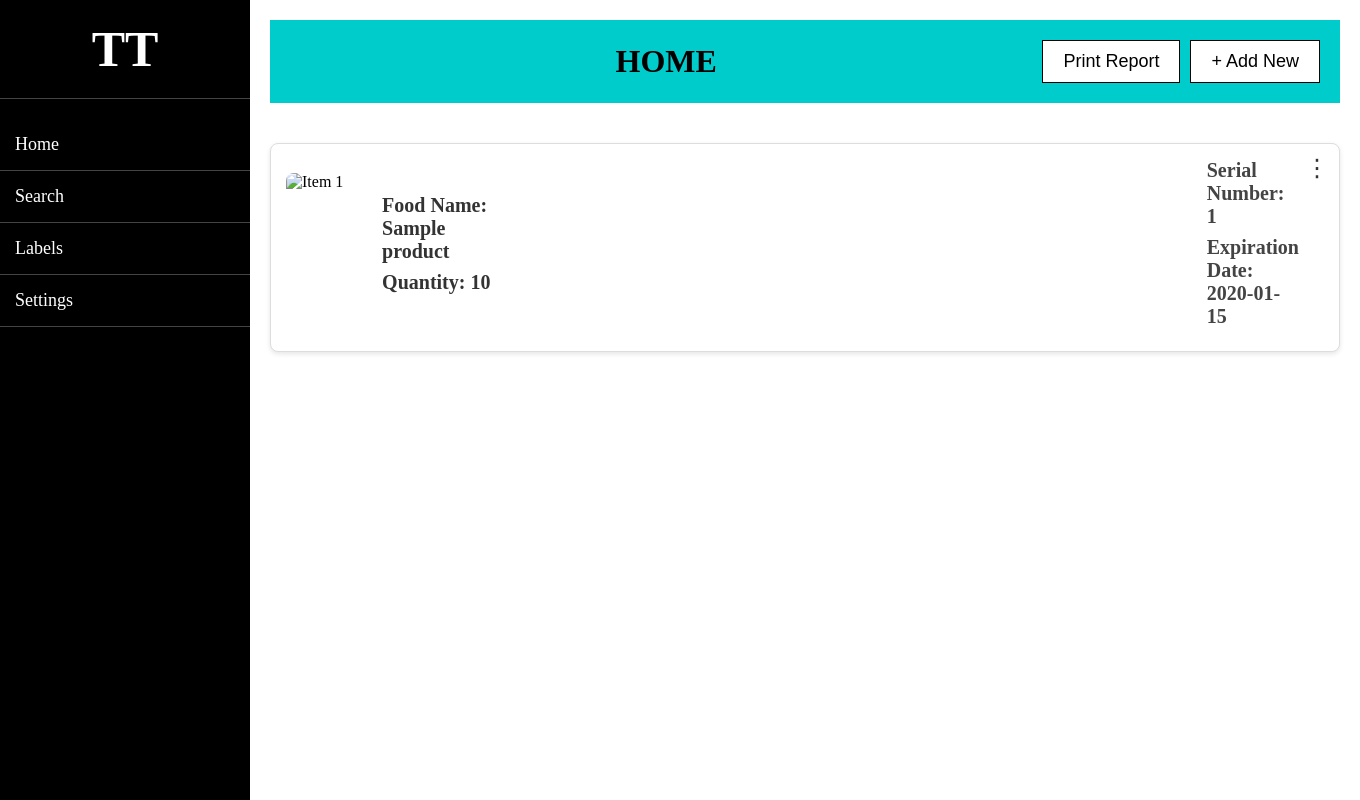
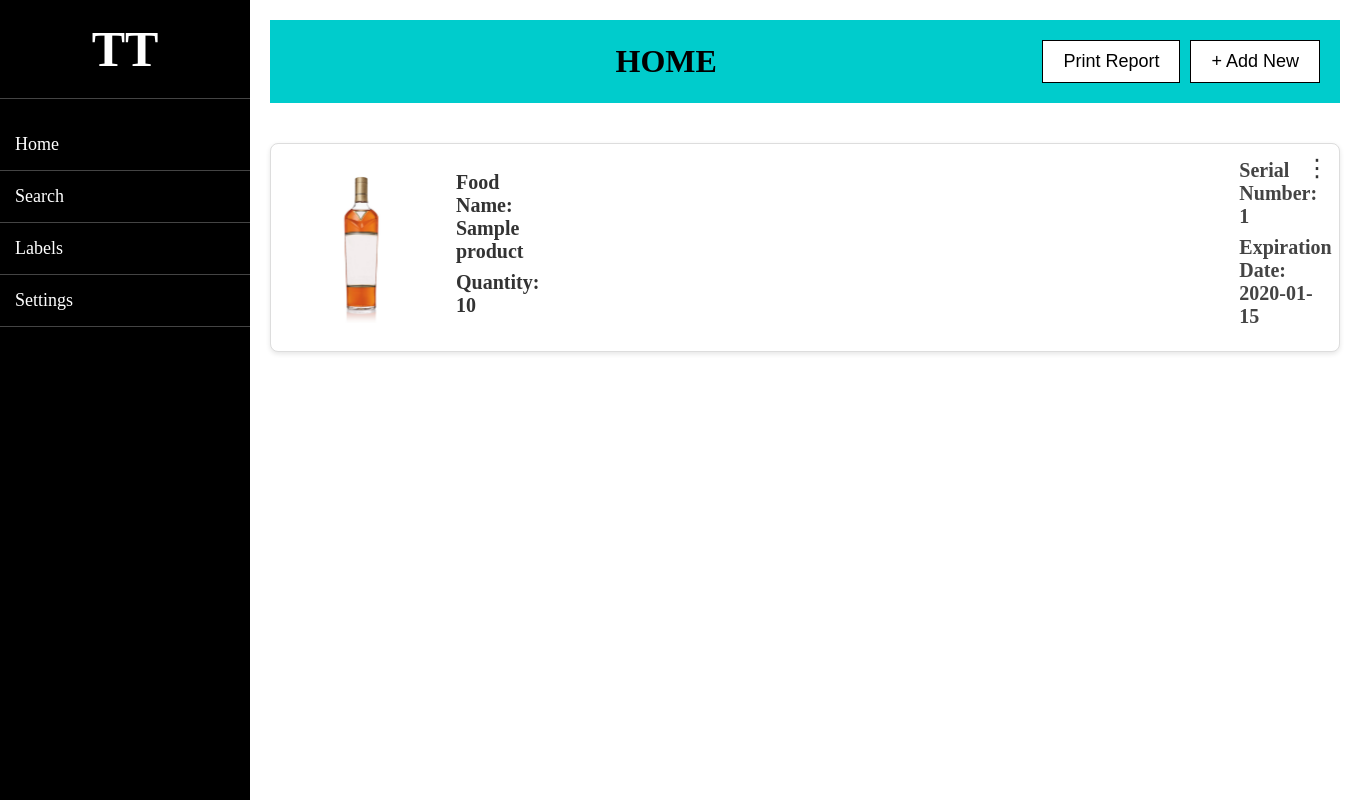
Before and after one commit to wils5667/technicaltechies, a Flask app: page / in a window 1360 px wide. Run offline with Flask 3, Linux system fonts and the light colour scheme; a database or web service that is not in the repository returns one stand-in record (values such as "Sample title"); some libraries are stand-ins or nearby versions.

Commit message:
Added Alcohol Placeholder

```diff
--- a/api/app.py
+++ b/api/app.py
@@ -63,6 +63,8 @@ def addnew():
     if request.method == 'POST':
         # handle form submission
         return redirect(url_for('home'))
+
+
     return render_template('addNew.html', page_title="ADD NEW")
 
 # Route for the edit page
--- a/api/templates/home.html
+++ b/api/templates/home.html
@@ -7,7 +7,7 @@
     {% for product in products %}
     <div class="item">
         <a class="three-dots" href="{{ url_for('edititem') }}">&#8942;</a>
-        <img src="https://via.placeholder.com/150" alt="Item 1" class="item-image">
+        <img src="{{ url_for('static', filename='images/alcohol_PH.jpg') }}" alt="Item 1" class="item-image">
         <div class="item-info">
             <h3>Food Name: {{ product.name }}</h3>
             <h3>Quantity: {{ product.stock }}</h3>
```
Also changed, not shown: api/static/images/alcohol_PH.jpg (added).
